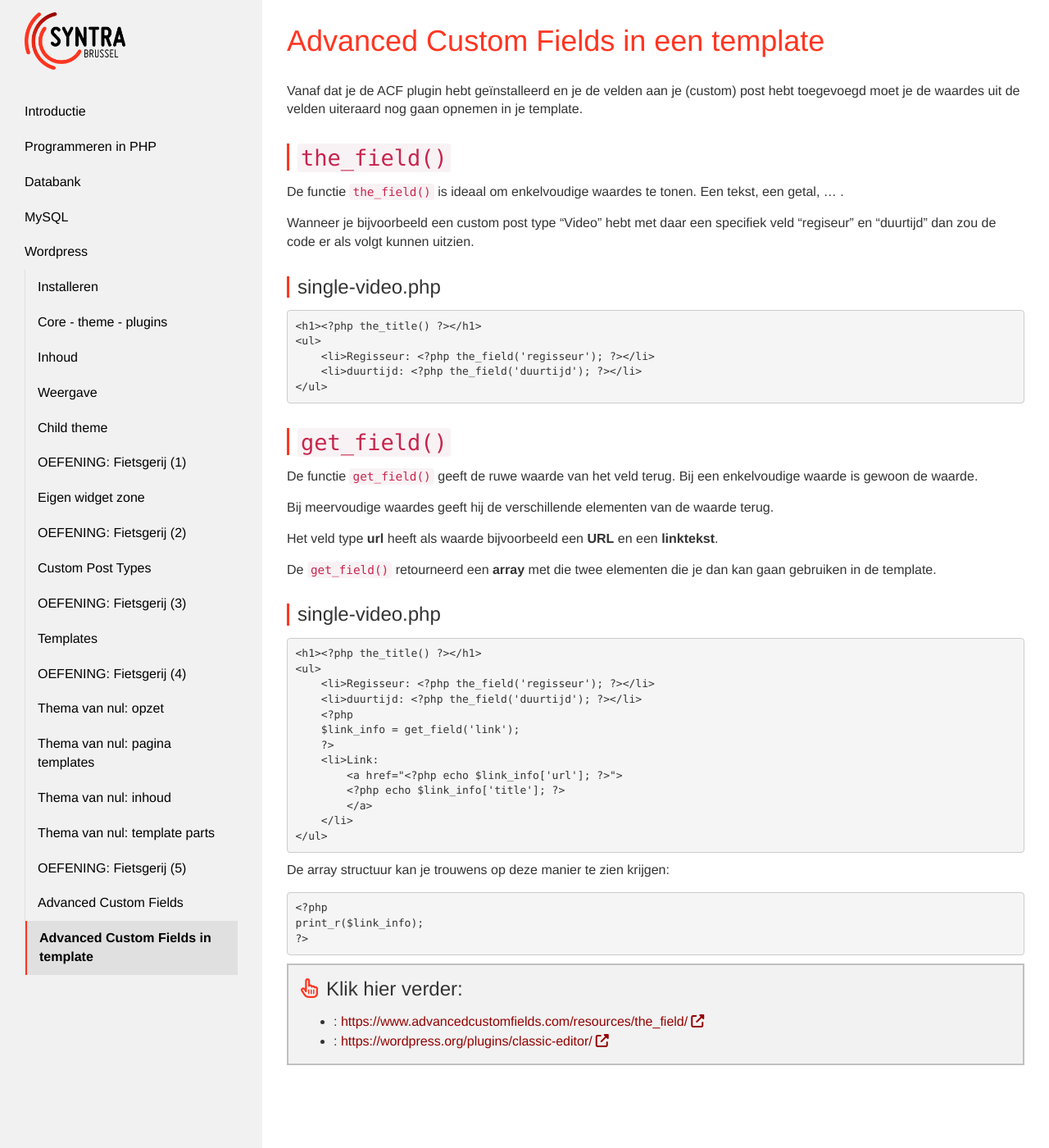
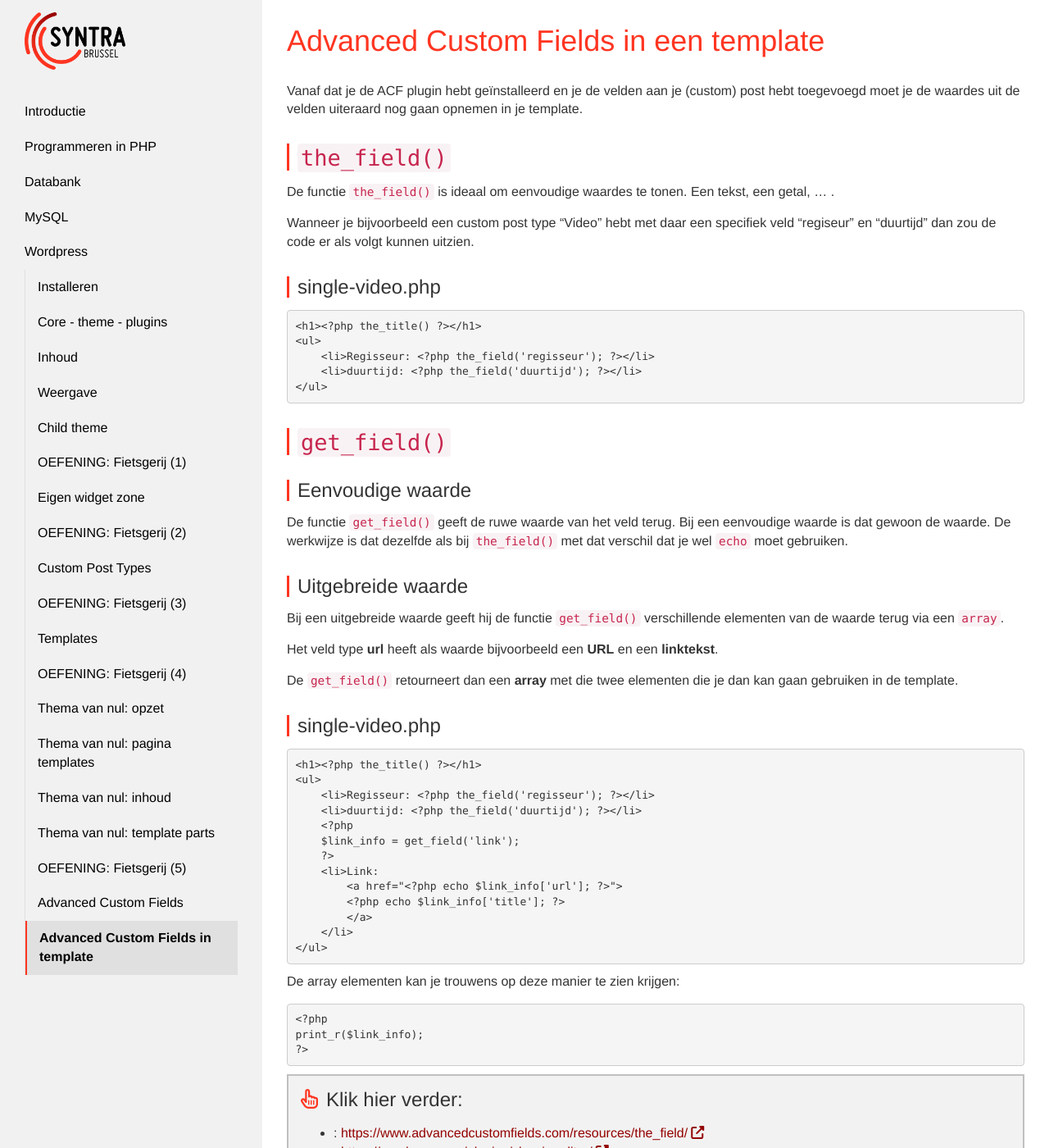
Before and after one commit to Syntra-Brussel/dynamische-webtechnieken, a Jekyll site: the page built from wordpress/acf-in-template.md, in a window 1280 px wide and 1400 px high. Shown: the whole window at 82% size. Built offline with Jekyll 4.4.1, drawn with Linux system fonts in a browser that asks for light colours; nearby versions of some CDN libraries; a script that is not in the unit is left out.

Commit message:
Update acf-in-template.md

```diff
--- a/wordpress/acf-in-template.md
+++ b/wordpress/acf-in-template.md
@@ -12,7 +12,7 @@ Vanaf dat je de ACF plugin hebt geïnstalleerd en je de velden aan je (custom) p
 
 ## <code>the_field()</code>
 
-De functie <code>the_field()</code> is ideaal om enkelvoudige waardes te tonen. Een tekst, een getal, ... .
+De functie <code>the_field()</code> is ideaal om eenvoudige waardes te tonen. Een tekst, een getal, ... .
 
 Wanneer je bijvoorbeeld een custom post type "Video" hebt met daar een specifiek veld "regiseur" en "duurtijd" dan zou de code er als volgt kunnen uitzien.
 
@@ -28,13 +28,15 @@ Wanneer je bijvoorbeeld een custom post type "Video" hebt met daar een specifiek
 
 ## <code>get_field()</code>
 
-De functie <code>get_field()</code> geeft de ruwe waarde van het veld terug. Bij een enkelvoudige waarde is gewoon de waarde.
+### Eenvoudige waarde
+De functie <code>get_field()</code> geeft de ruwe waarde van het veld terug. Bij een eenvoudige waarde is dat gewoon de waarde. De werkwijze is dat dezelfde als bij <code>the_field()</code> met dat verschil dat je wel <code>echo</code> moet gebruiken.
 
-Bij meervoudige waardes geeft hij de verschillende elementen van de waarde terug.
+### Uitgebreide waarde
+Bij een uitgebreide waarde geeft hij de functie <code>get_field()</code> verschillende elementen van de waarde terug via een <code>array</code>.
 
 Het veld type <strong>url</strong> heeft als waarde bijvoorbeeld een <strong>URL</strong> en een <strong>linktekst</strong>.
 
-De <code>get_field()</code> retourneerd een <strong>array</strong> met die twee elementen die je dan kan gaan gebruiken in de template.
+De <code>get_field()</code> retourneert dan een <strong>array</strong> met die twee elementen die je dan kan gaan gebruiken in de template.
 
 ### single-video.php
 
@@ -54,7 +56,7 @@ De <code>get_field()</code> retourneerd een <strong>array</strong> met die twee
 &lt;/ul&gt;
 </pre>
 
-De array structuur kan je trouwens op deze manier te zien krijgen:
+De array elementen kan je trouwens op deze manier te zien krijgen:
 
 <pre>
 &lt;?php
```
